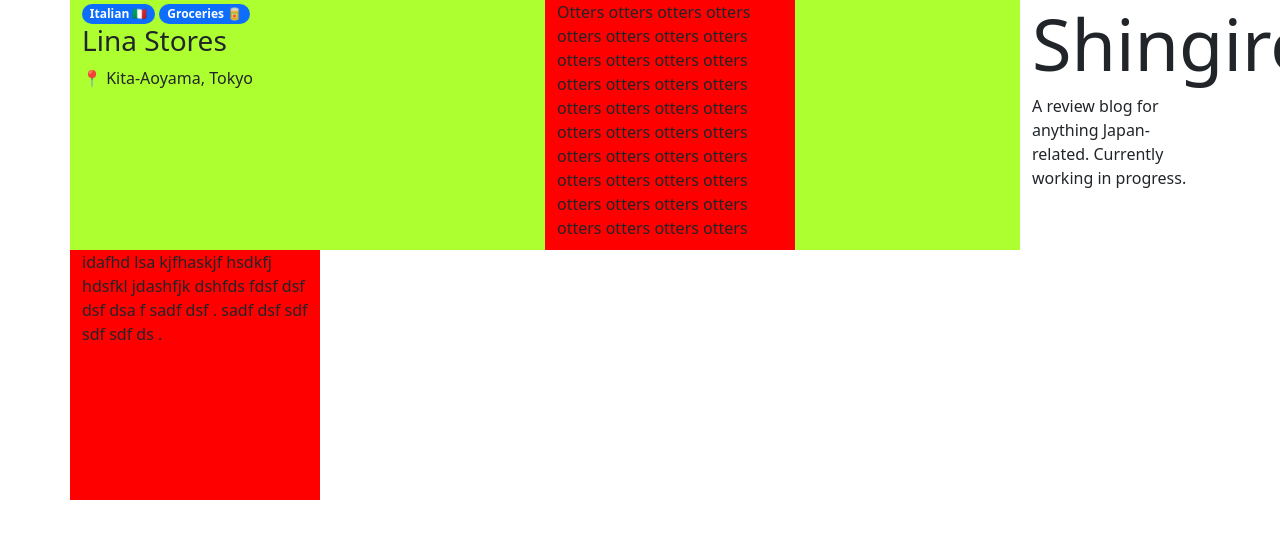
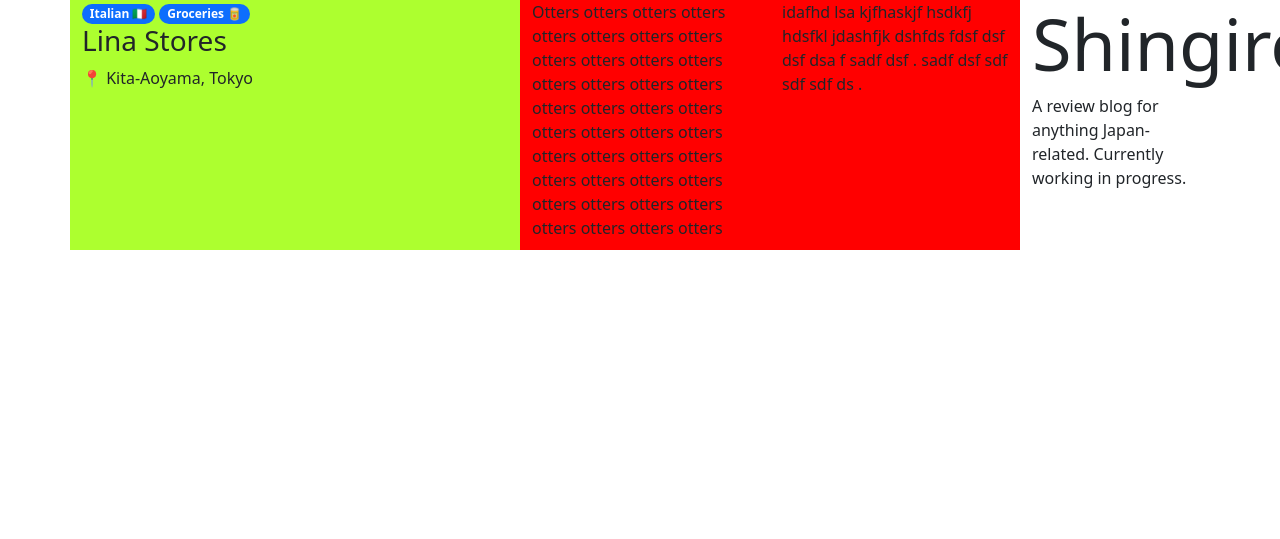
Before and after one commit to alessandrosp/shingiron, a Jekyll site: the page built from docs/index.html, in a window 1280 px wide. Shown: the top 539 px of the page. Built offline with Jekyll 4.4.1, drawn with Linux system fonts in a browser that asks for light colours; nearby versions of some CDN libraries; comment, search, counter and statistics services are not loaded.

Commit message:
Update index.html

```diff
--- a/docs/index.html
+++ b/docs/index.html
@@ -11,7 +11,7 @@
       <div class="row place">
         <!-- This col is left-most section of the Place-card, it
         contains the most essential information about the Place. -->
-        <div class="col-12 col-lg-6">
+        <div class="col">
           <div class="row">
             <div class="col">
               {% for label in place.labels %}
```
